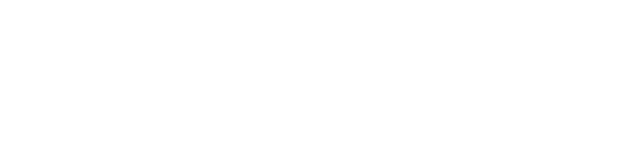
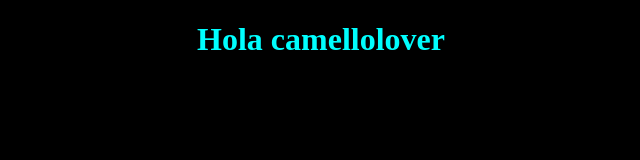
Before and after one commit to mah3xd/proyecto-prueba, a plain HTML site: page index.html in a window 1280 px wide. Shown: the whole page, without its empty margins (319-959 px from the left). Drawn offline with Linux system fonts and the light colour scheme.

Commit message:
Se pone un css

```diff
--- a/index.html
+++ b/index.html
@@ -3,9 +3,11 @@
 <head>
     <meta charset="UTF-8">
     <meta name="viewport" content="width=device-width, initial-scale=1.0">
+    <link rel="stylesheet" href="style.css">
     <title>Prueba</title>
 </head>
 <body>
+    <h1>Hola camellolover</h1>
 
 </body>
 </html>
--- /dev/null
+++ b/style.css
@@ -0,0 +1,8 @@
+body{
+    background-color: black;
+}
+
+h1{
+    color: aqua;
+    text-align: center;
+}
```
